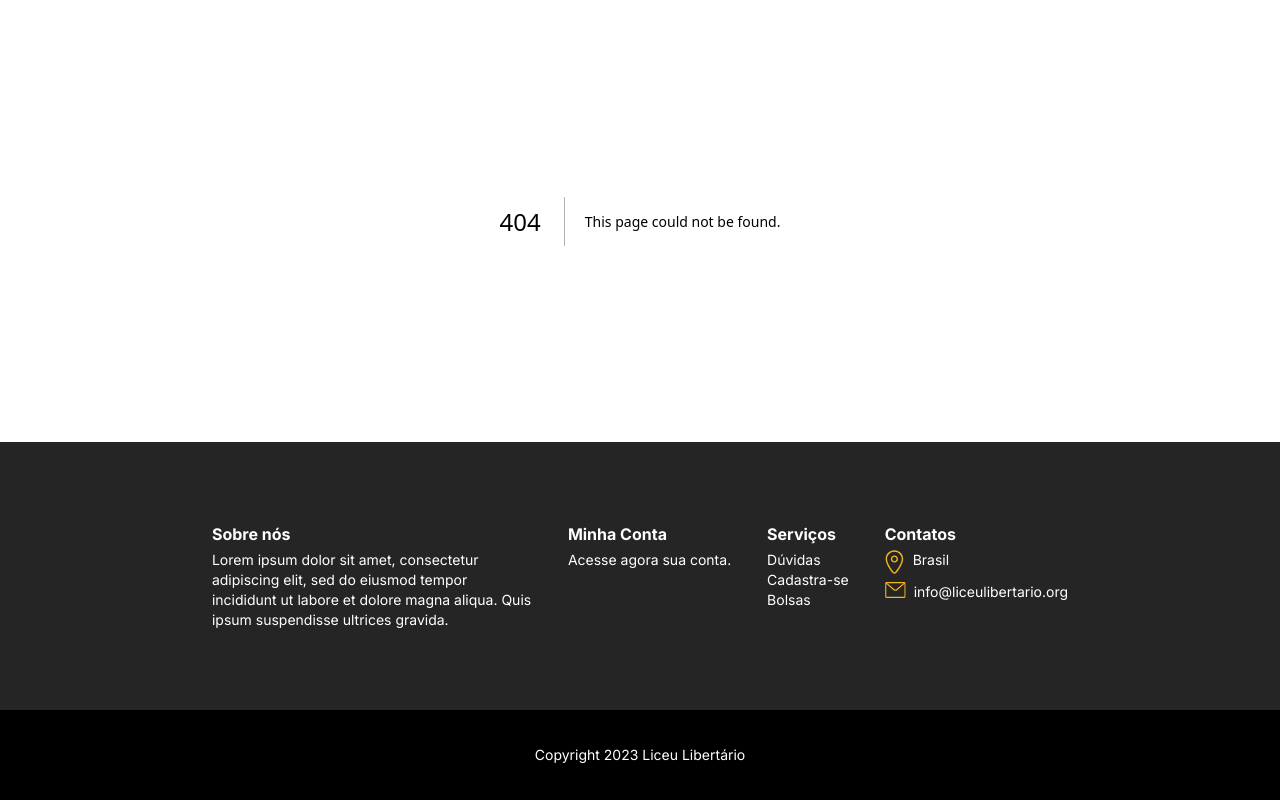
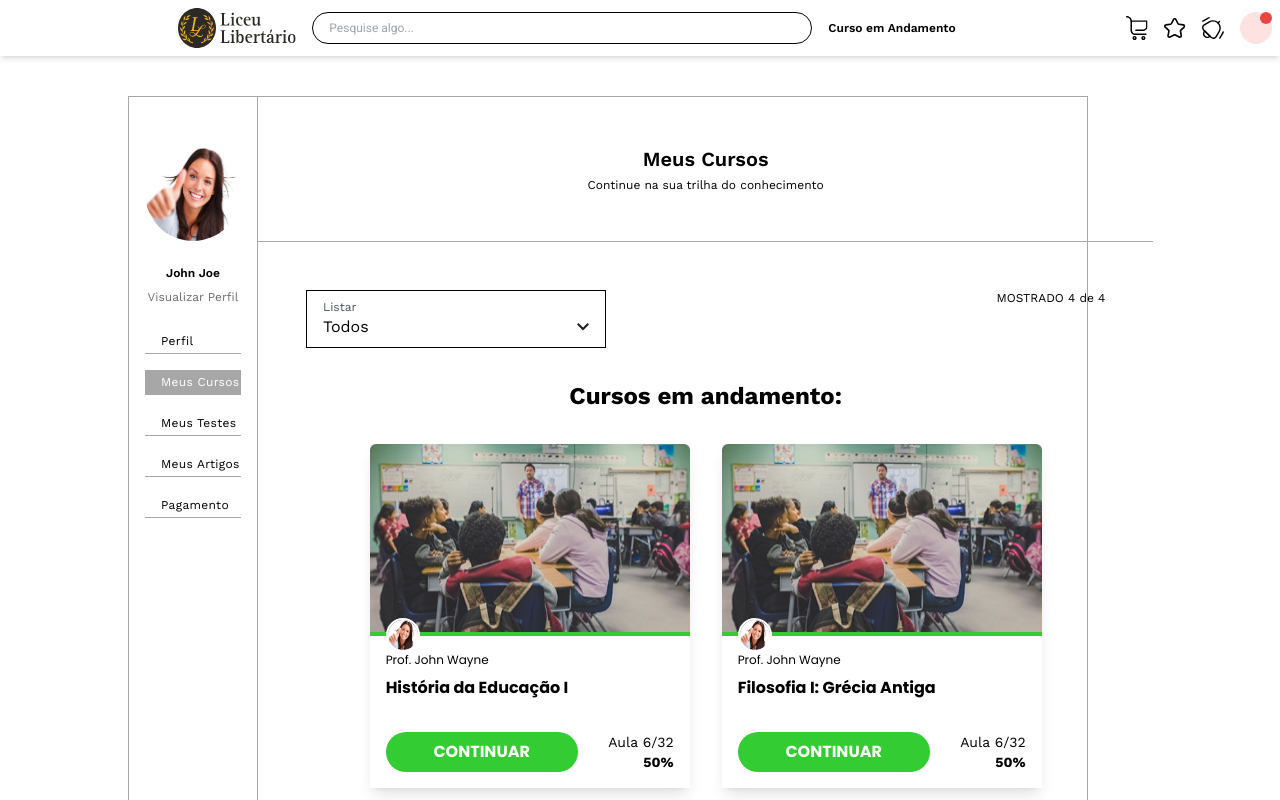
Before and after one commit to MassMessage/liceu-front, a Next.js app: page /panel/courses in a window 1280 px wide. Before the commit this address had no page. Shown: the top 800 px of the page. Built offline with nearby package versions, Linux system fonts and the light colour scheme.

Commit message:
Created Couses Screen

```diff
--- a/app/components/AsideOptions.tsx
+++ b/app/components/AsideOptions.tsx
@@ -6,8 +6,8 @@ export const AsideOptions = () => {
     const route = usePathname();
     return (
         <>
-            <AsideOption highlight={route.includes('profile')} href={`${route}/profile`}>Perfil</AsideOption>
-            <AsideOption href={'/'}>Meus Cursos</AsideOption>
+            <AsideOption highlight={route === '/panel/profile'} href={`/panel/profile`}>Perfil</AsideOption>
+            <AsideOption highlight={route === '/panel/courses'} href={`/panel/courses`}>Meus Cursos</AsideOption>
             <AsideOption href={'/'}>Meus Testes</AsideOption>
             <AsideOption href={'/'}>Meus Artigos</AsideOption>
             <AsideOption href={'/'}>Pagamento</AsideOption>
--- a/app/components/CourseTable.tsx
+++ b/app/components/CourseTable.tsx
@@ -2,7 +2,6 @@ import { Icon } from "./Icon";
 import Eye from "@/public/icons/Eye.svg"
 import Share from "@/public/icons/Share.svg"
 import Donwload from "@/public/icons/Download.svg"
-
 
 export function CourseTable() {
     const courses = [
@@ -42,48 +41,51 @@ export function CourseTable() {
                             </thead>
                             <tbody>
                                 {courses.map((course, index) => (
-                                    <tr key={index}>
-                                        <td className="p-5 bg-[#F5F5F5] border-b-4 border-white ">
+                                    <tr key={index} className="bg-[#F5F5F5]">
+                                        <td className="p-4 border-b-4 border-white">
                                             <div className=" h-full">
                                                 <p className="text-gray-900 whitespace-no-wrap">
                                                     <b>{course.title}</b>
                                                 </p>
                                             </div>
                                         </td>
-                                        <td className="p-5 bg-[#F5F5F5] border-b-4 border-white ">
-                                            <p className={`whitespace-no-wrap ${course.status === 'Concluído' ? 'text-green-500' : course.status === 'Reprovado' ? 'text-red-500' : 'text-gray-900'}`}>
+                                        <td className="p-4 bg-[#F5F5F5] border-b-4 border-white ">
+                                            <p className={`whitespace-nowrap ${course.status === 'Concluído' ? 'text-green-500' : course.status === 'Reprovado' ? 'text-red-500' : 'text-gray-900'}`}>
                                                 {course.status === 'Fazer teste' || course.status === 'Reprovado' || course.status === 'Concluído'
                                                     ? <b>{course.status}</b>
                                                     : course.status
                                                 }
                                             </p>
                                         </td>
-                                        <td className={`p-5 bg-[#F5F5F5] border-b-4 border-white  ${course.grade === null ? 'text-gray-400' : course.grade < 60 ? 'text-red-500' : 'text-green-500'}`}>
-                                            <p className="whitespace-no-wrap">
+                                        <td className={`p-4 bg-[#F5F5F5] border-b-4 border-white  ${course.grade === null ? 'text-gray-400' : course.grade < 60 ? 'text-red-500' : 'text-green-500'}`}>
+                                            <p className="whitespace-nowrap">
                                                 <b>
                                                     {course.grade === null ? '—' : course.grade}
                                                 </b>
                                             </p>
                                         </td>
-                                        <td className="p-5 bg-[#F5F5F5] border-b-4 border-white ">
-                                            <p className="text-gray-900 whitespace-no-wrap">
+                                        <td className="p-4 bg-[#F5F5F5] border-b-4 border-white ">
+                                            <p className="text-gray-900 whitespace-nowrap">
                                                 {course.start}
                                             </p>
                                         </td>
-                                        <td className="p-5 bg-[#F5F5F5] border-b-4 border-white ">
-                                            <p className="text-gray-900 whitespace-no-wrap">
+                                        <td className="p-4 bg-[#F5F5F5] border-b-4 border-white">
+                                            <p className="text-gray-900 whitespace-nowrap">
                                                 {course.end}
                                             </p>
                                         </td>
-                                        <td className="p-5 bg-[#F5F5F5] border-b-4 border-white ">
-                                            <span className={`relative inline-block px-3 py-1 font-semibold ${course.certificate ? 'text-green-900' : 'text-gray-400'} leading-tight`}>
-                                                <span className="relative flex gap-4">
-                                                    <Icon href="/" quality={50} alt="" src={Eye} />
-                                                    <Icon href="/" quality={50} alt="" src={Share} />
-                                                    <Icon href="/" quality={50} alt="" src={Donwload} />
+                                        {course.status !== "Reprovado"
+                                            ? <td className="p-4 bg-[#F5F5F5] border-b-4 border-white">
+                                                <span className={`relative inline-block px-3 py-1 font-semibold ${course.status !== 'Concluído' ? 'opacity-50' : ''}  ${course.certificate ? 'text-green-900' : 'text-gray-400'} leading-tight`}>
+                                                    <span className="relative flex gap-4">
+                                                        <Icon href={course.status === 'Concluído' ? "/" : undefined} quality={50} alt="" src={Eye} />
+                                                        <Icon href={course.status === 'Concluído' ? "/" : undefined} quality={50} alt="" src={Share} />
+                                                        <Icon href={course.status === 'Concluído' ? "/" : undefined} quality={50} alt="" src={Donwload} />
+                                                    </span>
                                                 </span>
-                                            </span>
-                                        </td>
+                                            </td>
+                                            : <td />
+                                        }
                                     </tr>
                                 ))}
                             </tbody>
--- /dev/null
+++ b/app/components/DropdownFilter.tsx
@@ -0,0 +1,60 @@
+"use client"
+import { useState, FC } from 'react';
+import { Icon } from './Icon';
+import V from "@/public/icons/v.svg";
+
+interface IDropdownProps {
+    title: string;
+    items: string[];
+};
+
+export const DropdownFilter: FC<IDropdownProps> = ({ title, items }) => {
+    const [isOpen, setIsOpen] = useState(false);
+    const [active, setActive] = useState('Todos');
+
+    const toggleDropdown = () => setIsOpen(!isOpen);
+
+    return (
+        <div className="relative z-10" >
+            <button
+                type="button"
+                className="px-4 py-2  border border-black focus:outline-none focus:ring w-[300px]"
+                onClick={toggleDropdown}
+            >
+                <div className='flex flex-col text-left '>
+                    <span className='text-xs text-gray-600'>Listar</span>
+                    <div className='flex justify-between'>
+                        <span>{active} </span>
+                        <Icon src={V} alt='' quality={50} />
+                    </div>
+                </div>
+            </button>
+
+            {isOpen && (
+                <ul className="absolute left-0 w-full mt-2 origin-top-right bg-white border border-gray-200 divide-y divide-gray-100 rounded-md shadow-lg">
+                    {items.map((item, index) => (
+                        <li
+                            key={index}
+                            className="px-4 py-2 hover:bg-gray-100 cursor-pointer"
+                            onClick={() => {
+                                setActive(item)
+                                setIsOpen(false);
+                            }}
+                        >
+                            {item}
+                        </li>
+                    ))}
+                    <li
+                        className="px-4 py-2 hover:bg-gray-100 cursor-pointer"
+                        onClick={() => {
+                            setActive('Todos')
+                            setIsOpen(false);
+                        }}
+                    >
+                        Todos
+                    </li>
+                </ul>
+            )}
+        </div>
+    );
+};
--- /dev/null
+++ b/app/panel/courses/page.tsx
@@ -0,0 +1,86 @@
+import { Button } from '@/app/components/Button';
+import { SectionProfile } from '../../components/SectionProfile';
+import { CourseTable } from '@/app/components/CourseTable';
+import thumb from "@/public/picturesModel/Course1.svg";
+import author from "@/public/picturesModel/PictureProfile.png";
+import { CourseCard } from '@/app/components/CourseCard';
+import { DropdownFilter } from '@/app/components/DropdownFilter';
+
+export default function Courses() {
+    const arrayFav = [
+        {
+            course: 'História da Educação I',
+            fav: [1, 2, 3, 4, 5, 6, 7, 8, 9, 10, 11, 12, 13, 14, 15, 16, 17, 18, 19, 20],
+        },
+        {
+            course: 'Filosofia I: Grécia antiga',
+            fav: [5, 7, 8, 10, 11, 12, 16, 18, 21, 25, 32]
+        },
+        {
+            course: 'Economia atual na prática I',
+            fav: [1, 5, 11, 12, 21, 22]
+        },
+        {
+            course: 'História das Escolas da Economia no Oriente',
+            fav: [0],
+        },
+        {
+            course: 'História da Educação II',
+            fav: [0],
+        },
+        {
+            course: 'Filosofia II: Era Moderna',
+            fav: [1],
+        },
+    ]
+    return (
+        <>
+            <SectionProfile>
+                <h2 className='font-semibold mb-1 text-xl'>Meus Cursos</h2>
+                <p className='text-xs'>Continue na sua trilha do conhecimento</p>
+            </SectionProfile>
+            <SectionProfile>
+                <div className='flex justify-between w-full'>
+                    <DropdownFilter title='oi' items={['1', 'dois']} />
+                    <span className='text-xs'>MOSTRADO {4} de {4}</span>
+                </div>
+                <h4 className='text-2xl my-8'>
+                    <b>Cursos em andamento:</b>
+                </h4>
+                <div className='flex gap-8 flex-wrap justify-center mb-12'>
+                    <CourseCard type='course' status='progress' title="História da Educação I" date={'6/32'} porcentComplete={50} author='Prof. John Wayne' thumbnail={thumb} authorPhoto={author} />
+                    <CourseCard type='course' status='progress' title="Filosofia I: Grécia Antiga" date={'6/32'} porcentComplete={50} author='Prof. John Wayne' thumbnail={thumb} authorPhoto={author} />
+                    <CourseCard type='course' status='progress' title="História da Educação I" date={'6/32'} porcentComplete={50} author='Prof. John Wayne' thumbnail={thumb} authorPhoto={author} />
+                    <CourseCard type='course' status='progress' title="Filosofia I: Grécia Antiga" date={'6/32'} porcentComplete={50} author='Prof. John Wayne' thumbnail={thumb} authorPhoto={author} />
+                </div>
+            </SectionProfile>
+            <SectionProfile>
+                <div className='w-full flex flex-col items-center '>
+                    <h4 className='text-2xl mb-8'>
+                        <b>Aulas Favoritadas:</b>
+                    </h4>
+                    <div className='flex flex-col gap-2 mb-8'>
+                        {arrayFav.map((e, i) =>
+                            <div key={e.course} className='flex bg-[#F5F5F5] gap-8 items-center px-4'>
+                                <b className='p-4 w-[225px]'>{e.course}</b>
+                                <div className='flex gap-4 flex-wrap'>
+                                    {
+                                        e.fav.map((e, i) => <span className='text-sm'>{e}</span>)
+                                    }
+                                </div>
+                            </div>
+                        )}
+                    </div>
+                    <Button href={'/'} color='black' background='white' style={{ border: '1px solid black', paddingInline: '4rem' }}>Ver todos</Button>
+                </div>
+            </SectionProfile>
+            <SectionProfile borderNone>
+                <h4 className='text-2xl mb-8'>
+                    <b>Histórico de cursos e aulas:</b>
+                </h4>
+                <CourseTable />
+                <Button href={'/'} color='black' background='white' style={{ border: '1px solid black', paddingInline: '4rem' }}>Ver todo histórico</Button>
+            </SectionProfile>
+        </>
+    )
+}
```
Also changed, not shown: public/icons/v.svg (added).
